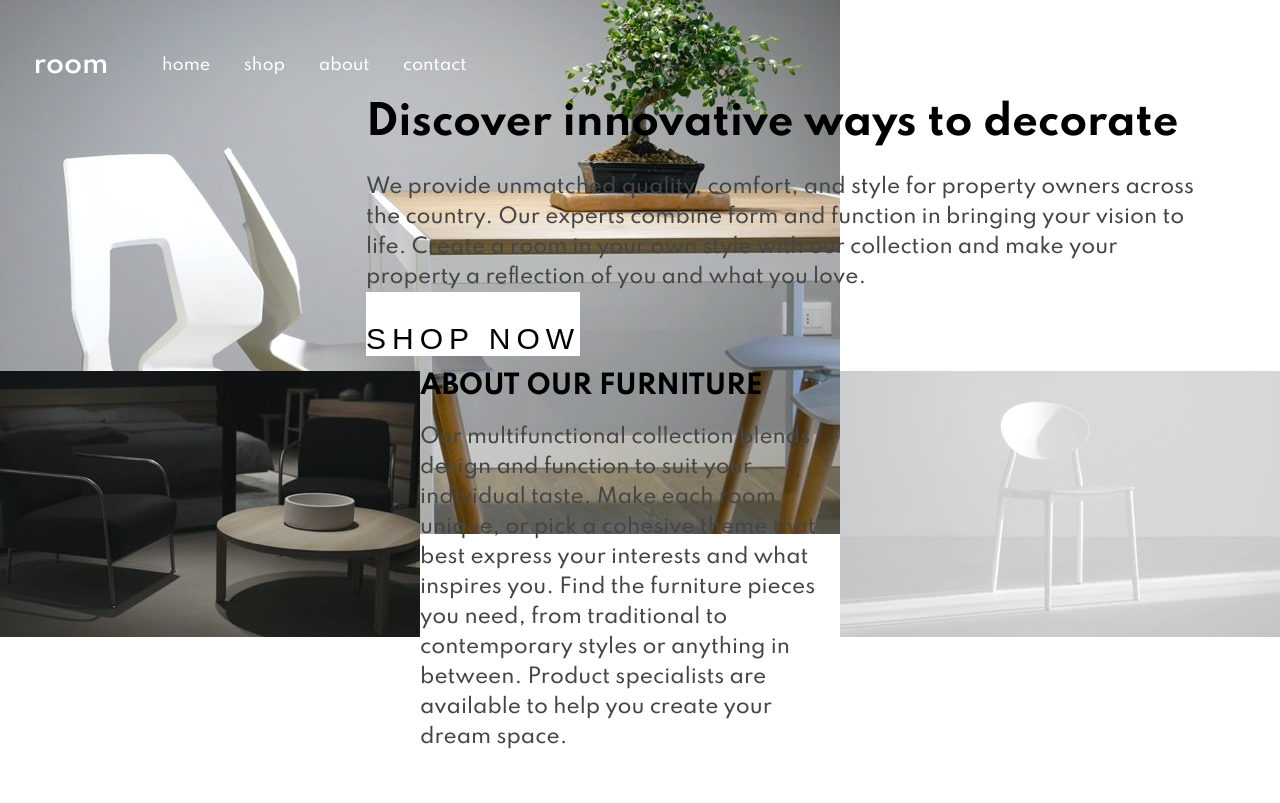
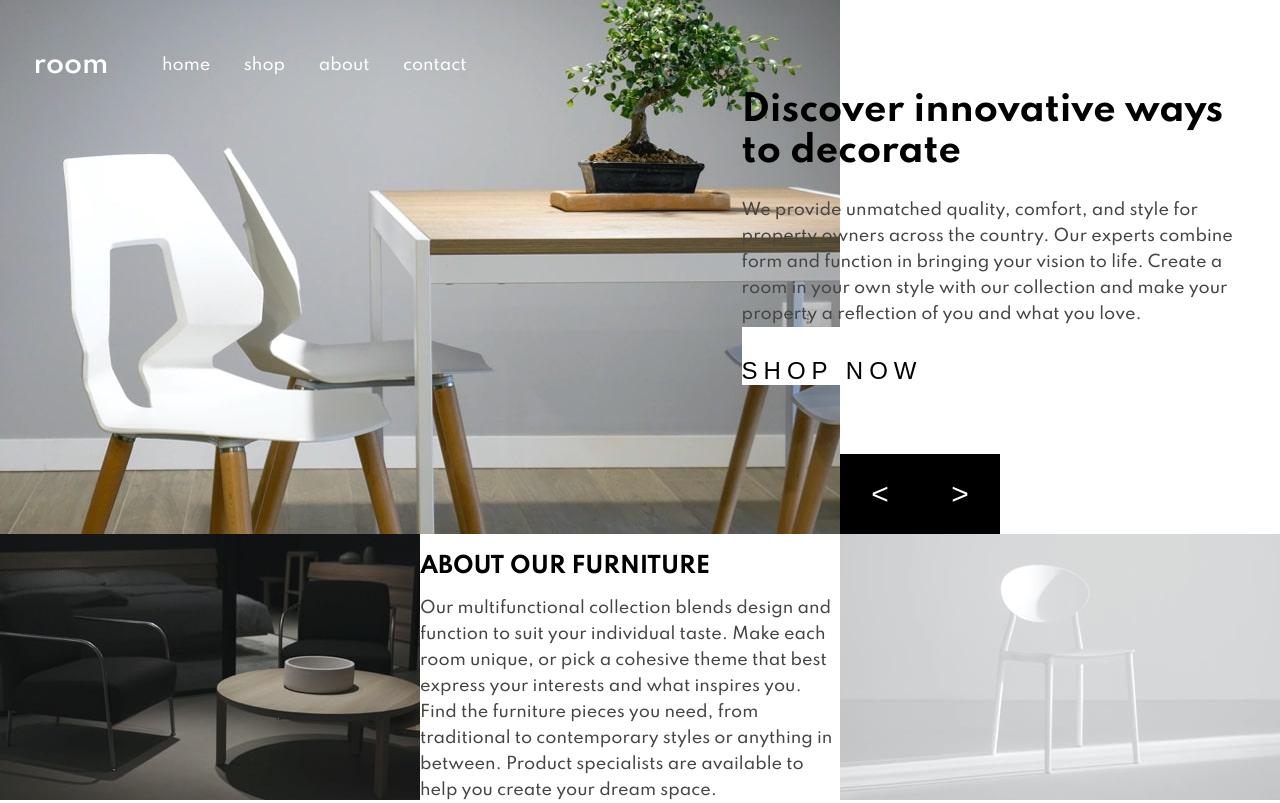
Before and after one commit to Thymoos/room-page, a React (Create React App) app: page / in a window 1280 px wide. Built offline with nearby package versions, Linux system fonts and the light colour scheme.

Commit message:
Add styles for smaller desktop resolutions

```diff
--- a/src/components/About.css
+++ b/src/components/About.css
@@ -17,3 +17,19 @@
     font-size: 26px;
     padding-bottom: 20px;
 }
+
+@media(max-width: 1919px) {
+    p {
+        font-size: 16px;
+    }
+
+    .about {
+        position: relative;
+    }
+
+    .about .text h2 {
+        padding-top: 20px;
+        padding-bottom: 15px;
+        font-size: 22px;
+    }
+}
--- a/src/components/Slider.css
+++ b/src/components/Slider.css
@@ -57,3 +57,23 @@ p {
 .slider {
     height: 534px;
 }
+
+@media(max-width: 1919px) {
+    .info button {
+        font-size: 24px;
+    }
+
+    .info {
+        width: 500px;
+        top: 90px;
+        right: 3%;
+    }
+
+    .info h1 {
+        font-size: 35px;
+    }
+
+    p {
+        line-height: 26px;
+    }
+}
```
